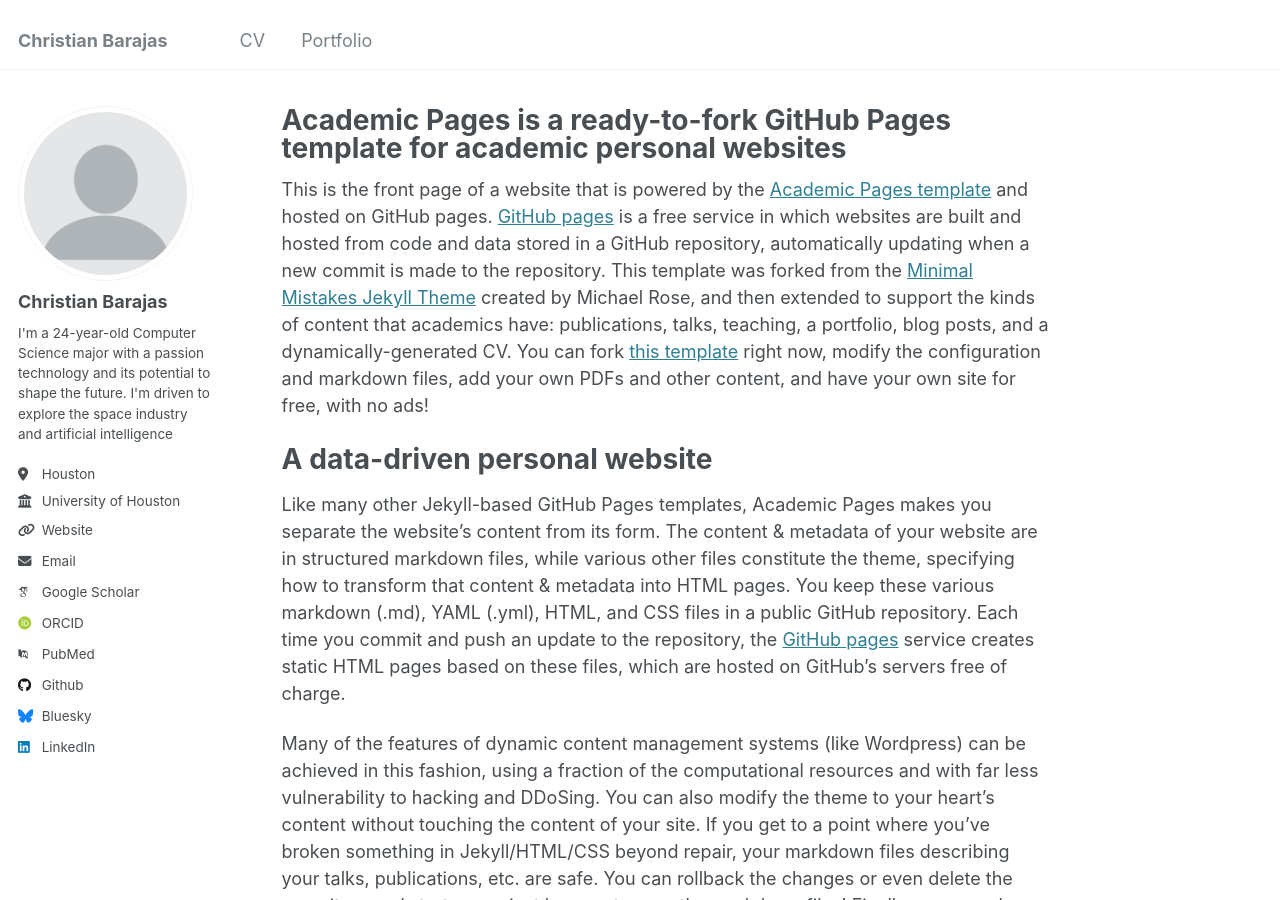
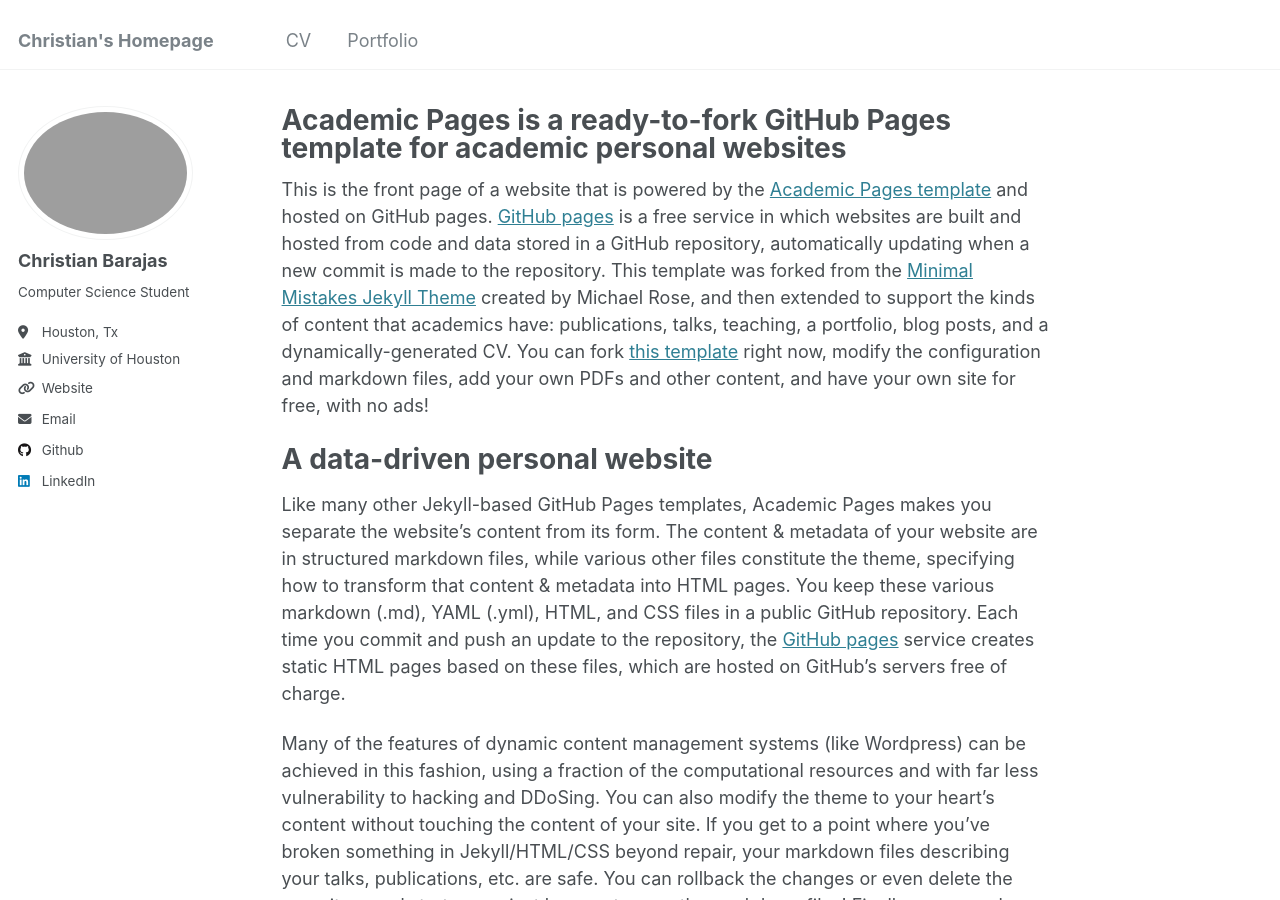
Before and after one commit to christianbarajas00/christianbarajas00.github.io, a Jekyll site: the page built from _pages/about.md, in a window 1280 px wide and 900 px high. Built offline with Jekyll 4.4.1, drawn with Linux system fonts in a browser that asks for light colours; some web fonts are replaced.

Commit message:
Update _config.yml

```diff
--- a/_config.yml
+++ b/_config.yml
@@ -8,35 +8,35 @@
 
 # Basic Site Settings
 locale                   : "en-US"
-title                    : "Christian Barajas"
+title                    : "Christian's Homepage"
 title_separator          : "-"
 name                     : &name "Christian Barajas"
-description              : &description "Student"
-url                      : https://academicpages.github.io # the base hostname & protocol for your site e.g. "https://[your GitHub username].github.io"
+description              : &description "Computer Science Student"
+url                      : https://christianbarajas00.github.io # the base hostname & protocol for your site e.g. "https://[your GitHub username].github.io"
 baseurl                  : "" # the subpath of your site, e.g. "/blog"
-repository               : "academicpages/academicpages.github.io"
+repository               : "christianbarajas00/christianbarajas00.github.io"
 
 # Site Author - The following control what appear as part of the author content on the side bar.
 #               If a field is blank the icon and link will not appear, otherwise it will be shown.
 #               Additional customization can be done by editing /_includes/author-profile.html
 author:
   # Biographic information
-  avatar           : "profile.png"
-  name             : "Christian Barajas"
+  avatar           : "PFP.PNG"
+  name             : "Christian Barajas "
   pronouns         :
-  bio              : "I'm a 24-year-old Computer Science major with a passion technology and its potential to shape the future. I'm driven to explore the space industry and artificial intelligence"
-  location         : "Houston"
+  bio              : "Computer Science Student"
+  location         : "Houston, Tx"
   employer         : "University of Houston"
   uri              :  "https://www.uh.edu/nsm/computer-science/"
   email            : "christianbarajas000@gmail.com"
 
   # Academic websites
   arxiv            : # URL - Update with the correct link to your profile
-  googlescholar    : "https://scholar.google.com/citations?user=PS_CX0AAAAAJ"
+  googlescholar    : #
   impactstory      : # URL
-  orcid            : "http://orcid.org/yourorcidurl"
+  orcid            : #
   semantic         : # URL
-  pubmed           : "https://www.ncbi.nlm.nih.gov/pubmed/?term=john+snow"
+  pubmed           : #
   researchgate     : # URL
   scopus           : # URL
 
@@ -44,12 +44,12 @@ author:
   bitbucket        : # Username - Update with your username on the site
   codepen          : # Username
   dribbble         : # Username
-  github           : "academicpages"
+  github           : "christianbarajas00"
   kaggle           : # Username
   stackoverflow    : # User number or user number and name (i.e., use "1" or "1/jeff-atwood")
 
   # Social media
-  bluesky          : "bsky.app" # Replace this with you Bluesky username
+  bluesky          : # Replace this with you Bluesky username
   facebook         : # Username
   flickr           : # Username
   foursquare       : # Username
@@ -58,7 +58,7 @@ author:
   keybase          : # Username
   instagram        : # Username
   lastfm           : # Username
-  linkedin         : "https://www.linkedin.com/feed/?trk=onboarding-landing"
+  linkedin         : "www.linkedin.com/in/christian-barajas-b4aa01349"
   mastodon         : # URL
   medium           : # URL
   pinterest        : # Username
```
